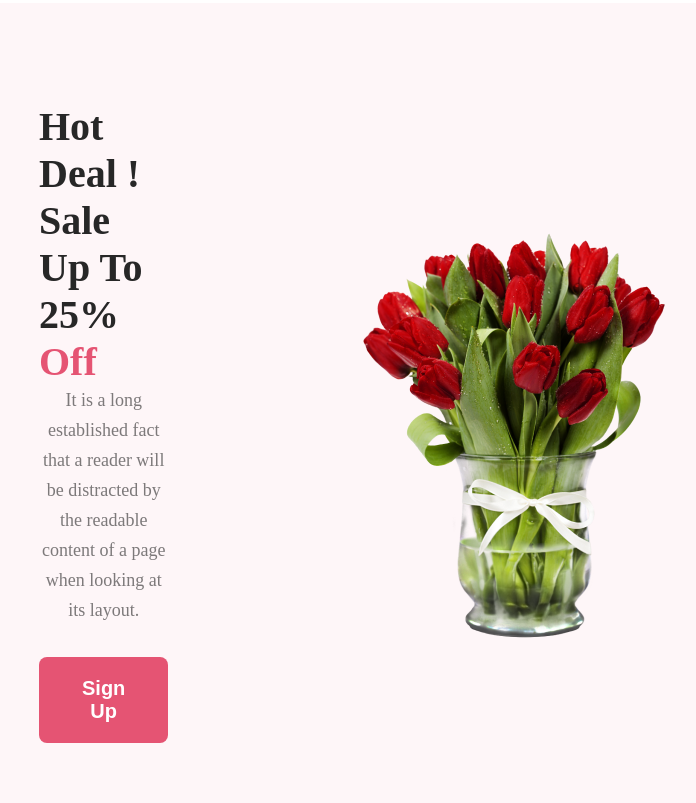
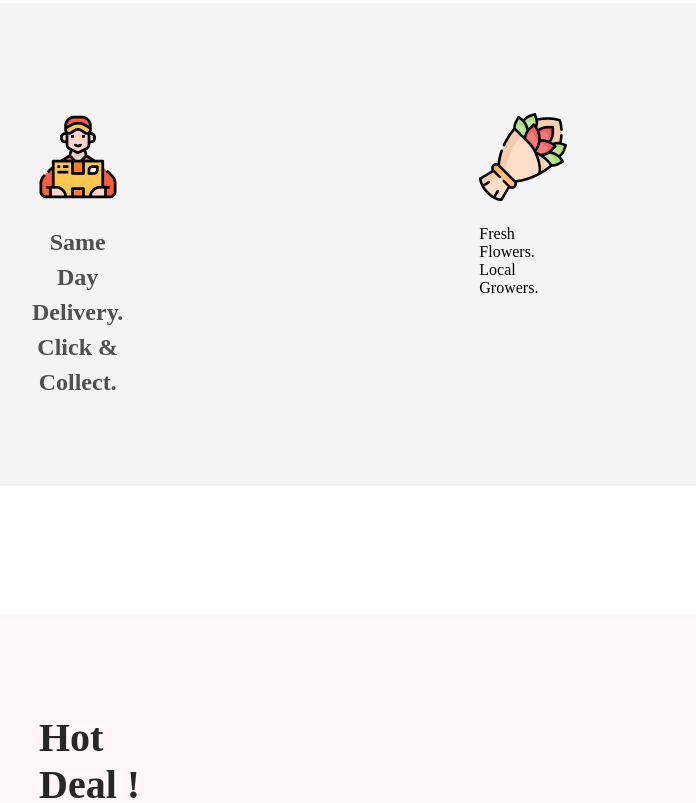
Before and after one commit to jobaer6768/milestone-1, a plain HTML site: page index.html in a window 1280 px wide. Shown: the part 2041-2844 px from the top of the page, without its empty margins (363-1059 px from the left). Drawn offline with Linux system fonts and the light colour scheme.

Commit message:
Added second bonus section

```diff
--- a/index.html
+++ b/index.html
@@ -67,7 +67,20 @@
 
     <!-- second bonus section -->
     <section>
-
+      <div class="second-bonus-container">
+        <div class="second-f-img-container">
+          <img class="s-bonus-img" src="./Flower Asset/Group 57.png" alt="">
+          <p class="s-bonus-description">Same Day Delivery. Click & Collect.</p>
+        </div>
+        <div class="second-s-img-container">
+          <img class="s-bonus-img" src="./Flower Asset/Group 58.png" alt="">
+          <p>Fresh Flowers. Local Growers.</p>
+        </div>
+        <div class="second-t-img-container">
+          <img class="s-bonus-img" src="./Flower Asset/Group 59.png" alt="">
+          <p>24/7 Free Support.</p>
+        </div>
+      </div>
     </section>
 
     <!-- This is discount section -->
--- a/styles/styles.css
+++ b/styles/styles.css
@@ -95,6 +95,28 @@ main{
   font-weight: 700;
   line-height: 35px;
   text-decoration-line: underline;
+}
+
+/* second bonus section */
+.second-bonus-container{
+  margin: 128px 220px;
+  display: flex;
+  gap: 356px;
+  background: rgba(39, 39, 39, 0.05);
+  padding: 86px 175px;
+}
+
+.s-bonus-img{
+  display: block;
+  margin: 24px auto;
+}
+
+.s-bonus-description{
+  color: rgba(39, 39, 39, 0.80);
+  text-align: center;
+  font-size: 24px;
+  font-weight: 600;
+  line-height: 35px;
 }
 
 /* discount section */
```
